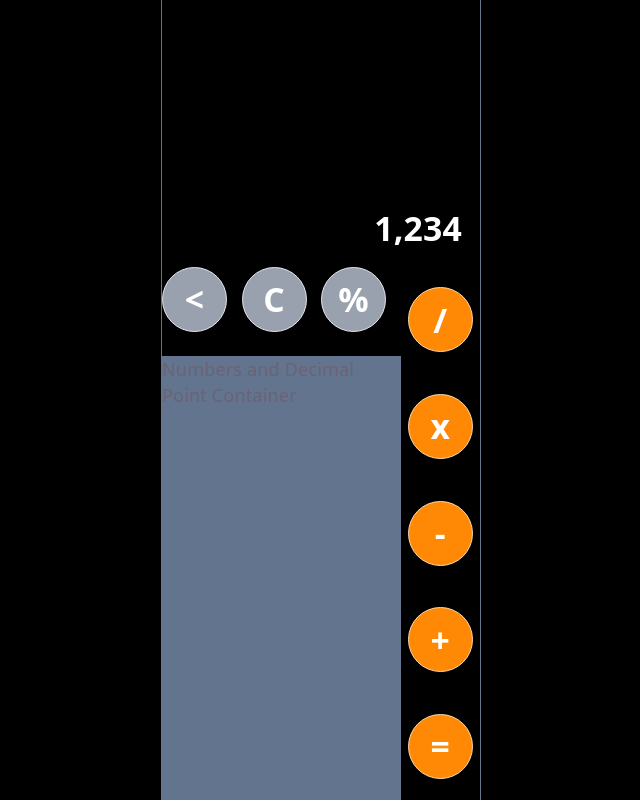
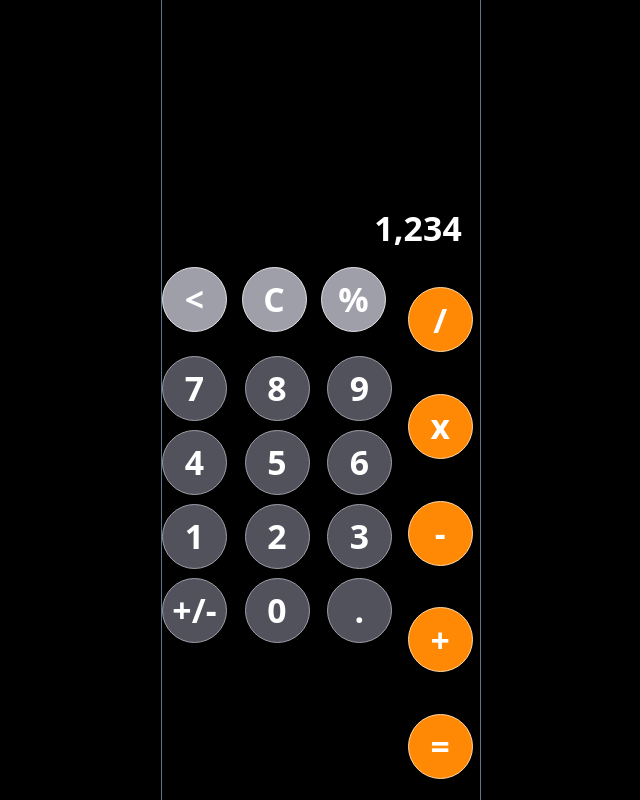
Before and after one commit to courtneytruong/Calculator, a React (Vite) app in the folder calculator-react-app/: page / in a window 1280 px wide. Shown: the whole page, without its empty margins (319-959 px from the left). Built offline with nearby package versions, Linux system fonts and the light colour scheme.

Commit message:
Numbers buttons placed, color tweaks.

```diff
--- a/calculator-react-app/src/components/BackspaceClearPercentButtons.jsx
+++ b/calculator-react-app/src/components/BackspaceClearPercentButtons.jsx
@@ -1,7 +1,7 @@
 function BackspaceClearPercentButtons({ BackspaceClearPercentButton }) {
   return (
     <div className="flex h-1/3 w-full text-3xl font-bold text-white">
-      <button className="bg-gray-400 border-1 border-gray-200 hover:bg-gray-500 items-center justify-center w-[65px] h-[65px] rounded-full">
+      <button className="bg-zinc-400 border-1 border-zinc-200 hover:bg-zinc-500 items-center justify-center w-[65px] h-[65px] rounded-full">
         {BackspaceClearPercentButton}
       </button>
     </div>
--- /dev/null
+++ b/calculator-react-app/src/components/NumbersDecimalPointButtons.jsx
@@ -0,0 +1,11 @@
+function NumbersDecimalPointButtons({ number }) {
+  return (
+    <div className="flex h-5/6 w-full text-3xl font-bold text-white">
+      <button className="bg-zinc-600 border-1 border-zinc-400 hover:bg-zinc-700 items-center justify-center w-[65px] h-[65px] rounded-full">
+        {number}
+      </button>
+    </div>
+  );
+}
+
+export default NumbersDecimalPointButtons;
--- a/calculator-react-app/src/components/NumbersDecimalPointContainer.jsx
+++ b/calculator-react-app/src/components/NumbersDecimalPointContainer.jsx
@@ -1,7 +1,31 @@
+import NumbersDecimalPointButtons from "./NumbersDecimalPointButtons";
+
+const numbersDecimalPoint = [
+  "7",
+  "8",
+  "9",
+  "4",
+  "5",
+  "6",
+  "1",
+  "2",
+  "3",
+  "+/-",
+  "0",
+  ".",
+];
+
 function NumbersDecimalPointContainer() {
   return (
-    <div className="flex bg-slate-500 w-full h-5/6">
-      Numbers and Decimal Point Container
+    <div className="w-full h-1/6">
+      <div className="grid grid-cols-3 gap-2 justify-center w-full h-full">
+        {numbersDecimalPoint.map((number) => (
+          <NumbersDecimalPointButtons
+            key={number}
+            number={number}
+          ></NumbersDecimalPointButtons>
+        ))}
+      </div>
     </div>
   );
 }
```
